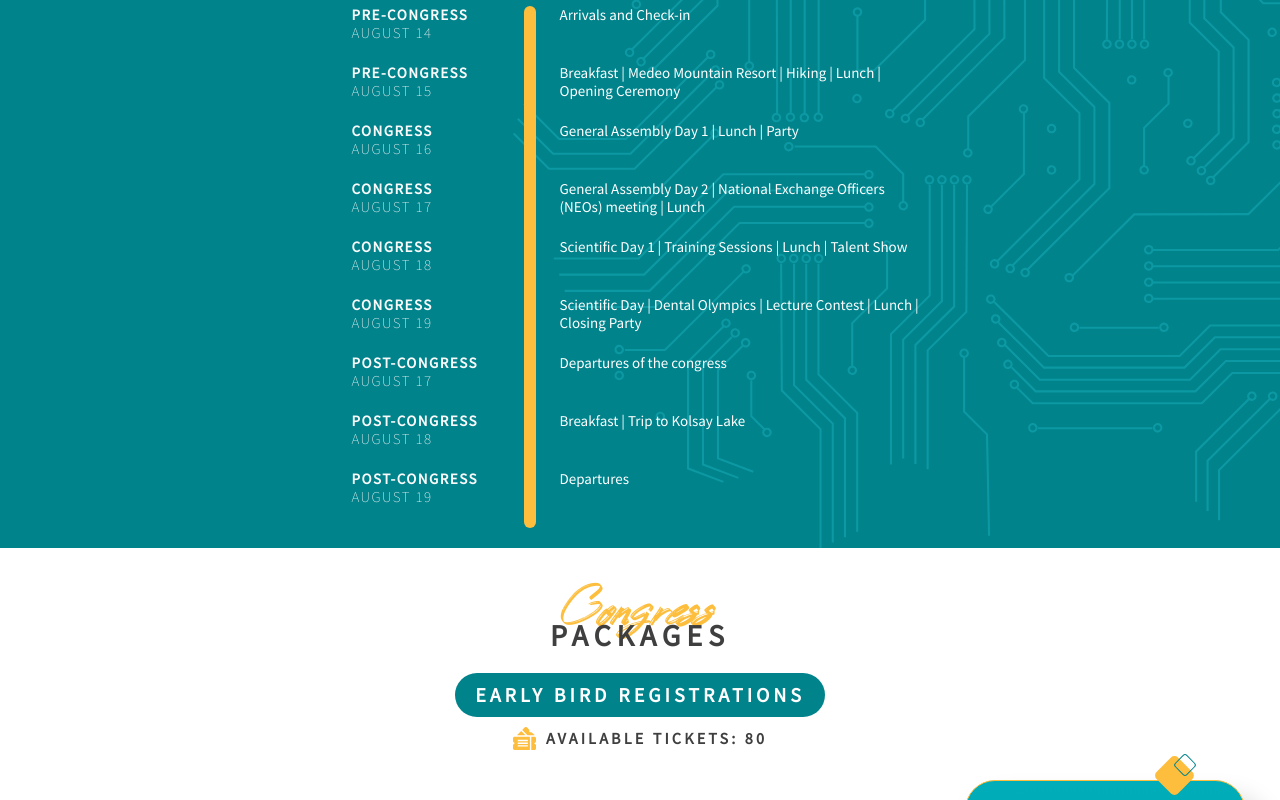
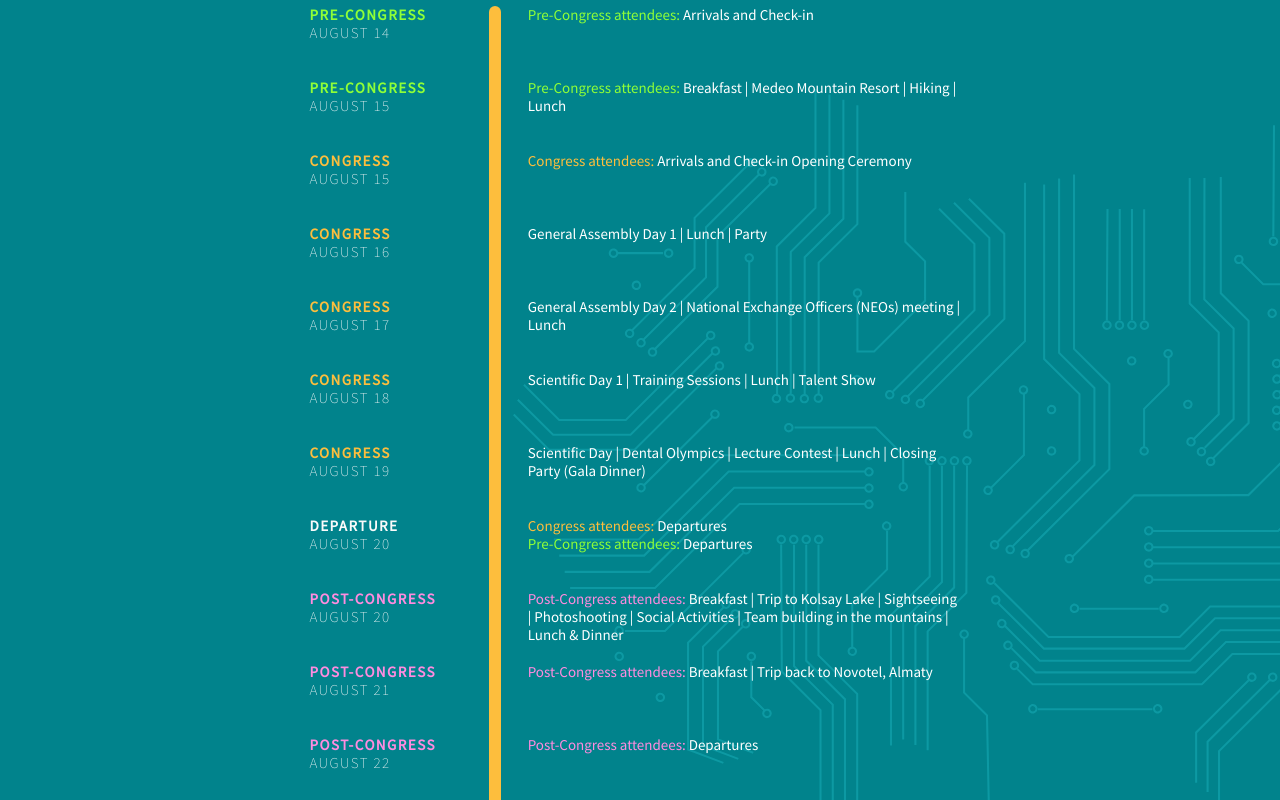
Before and after one commit to Khaliddxx/congress-iads-web, a React (Create React App) app: page / in a window 1280 px wide. Shown: the part 3860-4660 px from the top of the page. Built offline with nearby package versions, Linux system fonts and the light colour scheme.

Commit message:
schedule changes

```diff
--- a/package.json
+++ b/package.json
@@ -10,6 +10,7 @@
     "@testing-library/jest-dom": "^5.16.4",
     "@testing-library/react": "^12.1.4",
     "@testing-library/user-event": "^13.5.0",
+    "axios": "^0.26.1",
     "bootstrap": "^5.1.3",
     "emailjs-com": "^3.2.0",
     "react": "^18.0.0",
--- a/src/Pages/Home/Home.js
+++ b/src/Pages/Home/Home.js
@@ -279,28 +279,41 @@ function Home() {
           <div className="scheduleInner">
             <div className="scheduleRow">
               <div className="scheduleRowTitle">
-                <p>Pre-congress </p>
+                <p style={{color: '#8FFF37'}}>Pre-congress </p>
                 <p className="date">August 14</p>
               </div>
               <div className="border1"></div>
-              <div className="description">Arrivals and Check-in</div>
-            </div>
-
-            <div className="scheduleRow">
-              <div className="scheduleRowTitle">
-                <p>Pre-congress </p>
-                <p className="date">August 15</p>
-              </div>
-              <div className="border1"></div>
               <div className="description">
-                Breakfast | Medeo Mountain Resort | Hiking | Lunch | Opening
-                Ceremony
+                <span style={{color: '#8FFF37'}}>Pre-Congress attendees:</span> Arrivals and Check-in
               </div>
             </div>
 
             <div className="scheduleRow">
               <div className="scheduleRowTitle">
-                <p>Congress </p>
+                <p style={{color: '#8FFF37'}}>Pre-congress </p>
+                <p className="date">August 15</p>
+              </div>
+              <div className="border1"></div>
+              <div className="description">
+              <span style={{color: '#8FFF37'}}>Pre-Congress attendees:</span>  Breakfast | Medeo Mountain Resort |
+                Hiking | Lunch
+              </div>
+            </div>
+
+            <div className="scheduleRow">
+              <div className="scheduleRowTitle">
+                <p style={{color: '#FDBE3D'}}>Congress </p>
+                <p className="date">August 15</p>
+              </div>
+              <div className="border1"></div>
+              <div className="description">
+              <span style={{color: '#FDBE3D'}}>Congress attendees:</span> Arrivals and Check-in Opening Ceremony
+              </div>
+            </div>
+
+            <div className="scheduleRow">
+              <div className="scheduleRowTitle">
+                <p style={{color: '#FDBE3D'}}>Congress </p>
                 <p className="date">August 16</p>
               </div>
               <div className="border1"></div>
@@ -311,7 +324,7 @@ function Home() {
 
             <div className="scheduleRow">
               <div className="scheduleRowTitle">
-                <p>Congress </p>
+                <p style={{color: '#FDBE3D'}}>Congress </p>
                 <p className="date">August 17</p>
               </div>
               <div className="border1"></div>
@@ -323,7 +336,7 @@ function Home() {
 
             <div className="scheduleRow">
               <div className="scheduleRowTitle">
-                <p>Congress </p>
+                <p style={{color: '#FDBE3D'}}>Congress </p>
                 <p className="date">August 18</p>
               </div>
               <div className="border1"></div>
@@ -334,41 +347,63 @@ function Home() {
 
             <div className="scheduleRow">
               <div className="scheduleRowTitle">
-                <p>Congress </p>
+                <p style={{color: '#FDBE3D'}}>Congress </p>
                 <p className="date">August 19</p>
               </div>
               <div className="border1"></div>
               <div className="description">
                 Scientific Day | Dental Olympics | Lecture Contest | Lunch |
-                Closing Party
+                Closing Party (Gala Dinner)
               </div>
             </div>
 
             <div className="scheduleRow">
               <div className="scheduleRowTitle">
-                <p>Post-Congress </p>
-                <p className="date">August 17</p>
+                <p>Departure </p>
+                <p className="date">August 20</p>
               </div>
               <div className="border1"></div>
-              <div className="description">Departures of the congress</div>
+              <div className="description">
+              <span style={{color: '#FDBE3D'}}>Congress attendees: </span>Departures
+                <br></br>
+                <span style={{color: '#8FFF37'}}>Pre-Congress attendees: </span>Departures
+              </div>
             </div>
 
             <div className="scheduleRow">
               <div className="scheduleRowTitle">
-                <p>Post-Congress </p>
-                <p className="date">August 18</p>
+                <p style={{color: '#FF8CDF'}}>Post-Congress </p>
+                <p className="date">August 20</p>
               </div>
               <div className="border1"></div>
-              <div className="description">Breakfast | Trip to Kolsay Lake</div>
+              <div className="description">
+                <span style={{color: '#FF8CDF'}}>Post-Congress attendees: </span> Breakfast | Trip to Kolsay Lake |
+                Sightseeing <br></br>| Photoshooting | Social Activities | Team building
+                in the mountains | Lunch & Dinner
+              </div>
             </div>
 
             <div className="scheduleRow">
               <div className="scheduleRowTitle">
-                <p>Post-Congress </p>
-                <p className="date">August 19</p>
+                <p style={{color: '#FF8CDF'}}>Post-Congress </p>
+                <p className="date">August 21</p>
               </div>
               <div className="border1"></div>
-              <div className="description">Departures</div>
+              <div className="description">
+                <span style={{color: '#FF8CDF'}}>Post-Congress attendees: </span> Breakfast | Trip back to Novotel,
+                Almaty
+              </div>
+            </div>
+
+            <div className="scheduleRow">
+              <div className="scheduleRowTitle">
+                <p style={{color: '#FF8CDF'}}>Post-Congress </p>
+                <p className="date">August 22</p>
+              </div>
+              <div className="border1"></div>
+              <div className="description">
+                <span style={{color: '#FF8CDF'}}>Post-Congress attendees: </span> Departures
+              </div>
             </div>
           </div>
         </div>
--- a/src/Pages/Home/Home.scss
+++ b/src/Pages/Home/Home.scss
@@ -450,7 +450,6 @@ h2 {
                 font-size: 50px;
                 line-height: 101px;
                 text-align: center;
-
                 color: #FDBE3D;
                 // z-index: 100;
             }
@@ -506,7 +505,7 @@ h2 {
         margin: auto;
 
         .scheduleRowTitle {
-            width: 35%;
+            width: 30%;
             padding-bottom: 22px;
 
             p {
@@ -524,6 +523,7 @@ h2 {
 
             .date {
                 font-weight: 200;
+                margin-bottom: 15px;
             }
 
 
```
Also changed, not shown: src/Pages/RegistrationForm/RegistrationForm.js (line endings or trailing spaces), 1 other file (tests, documents, lock files or other folders).
